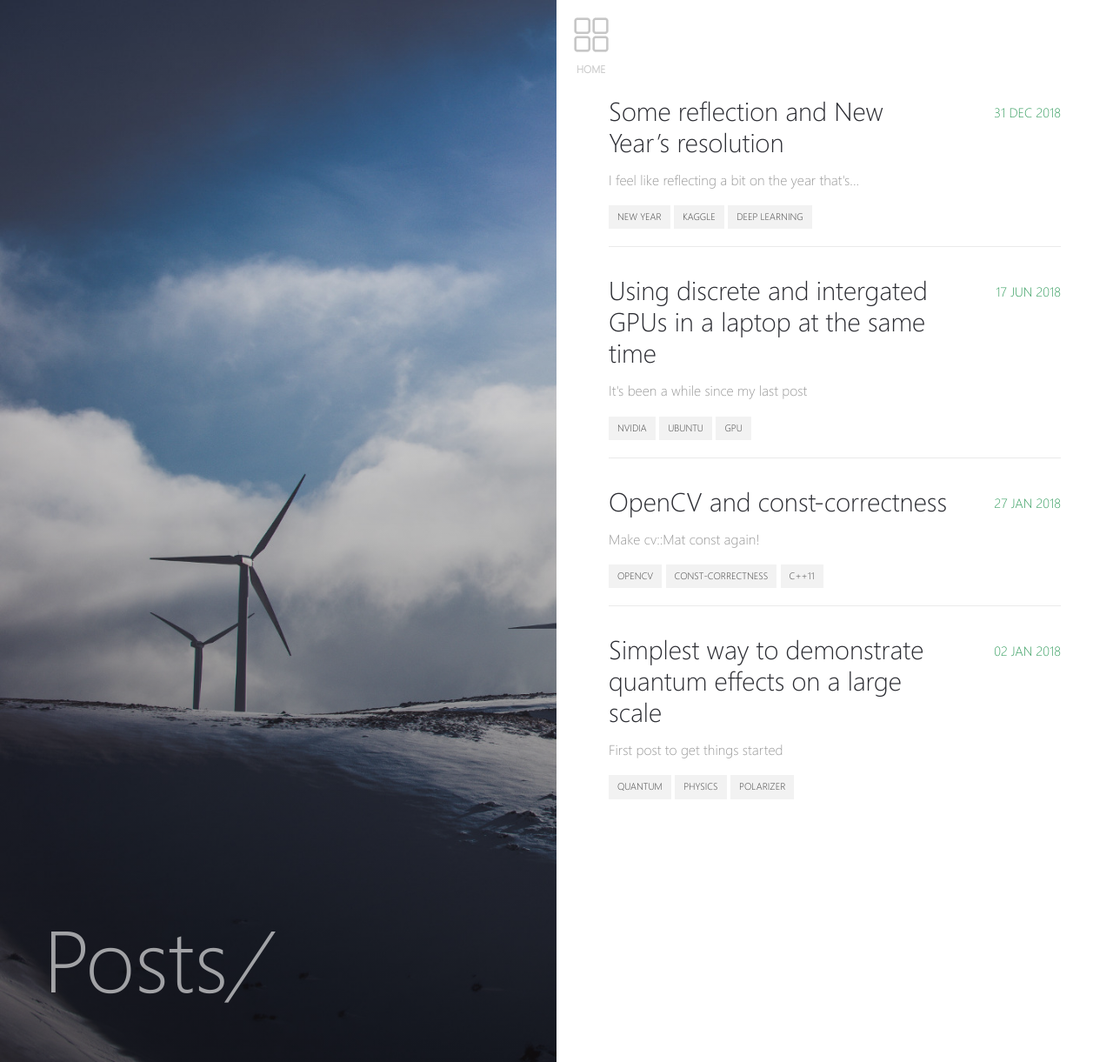
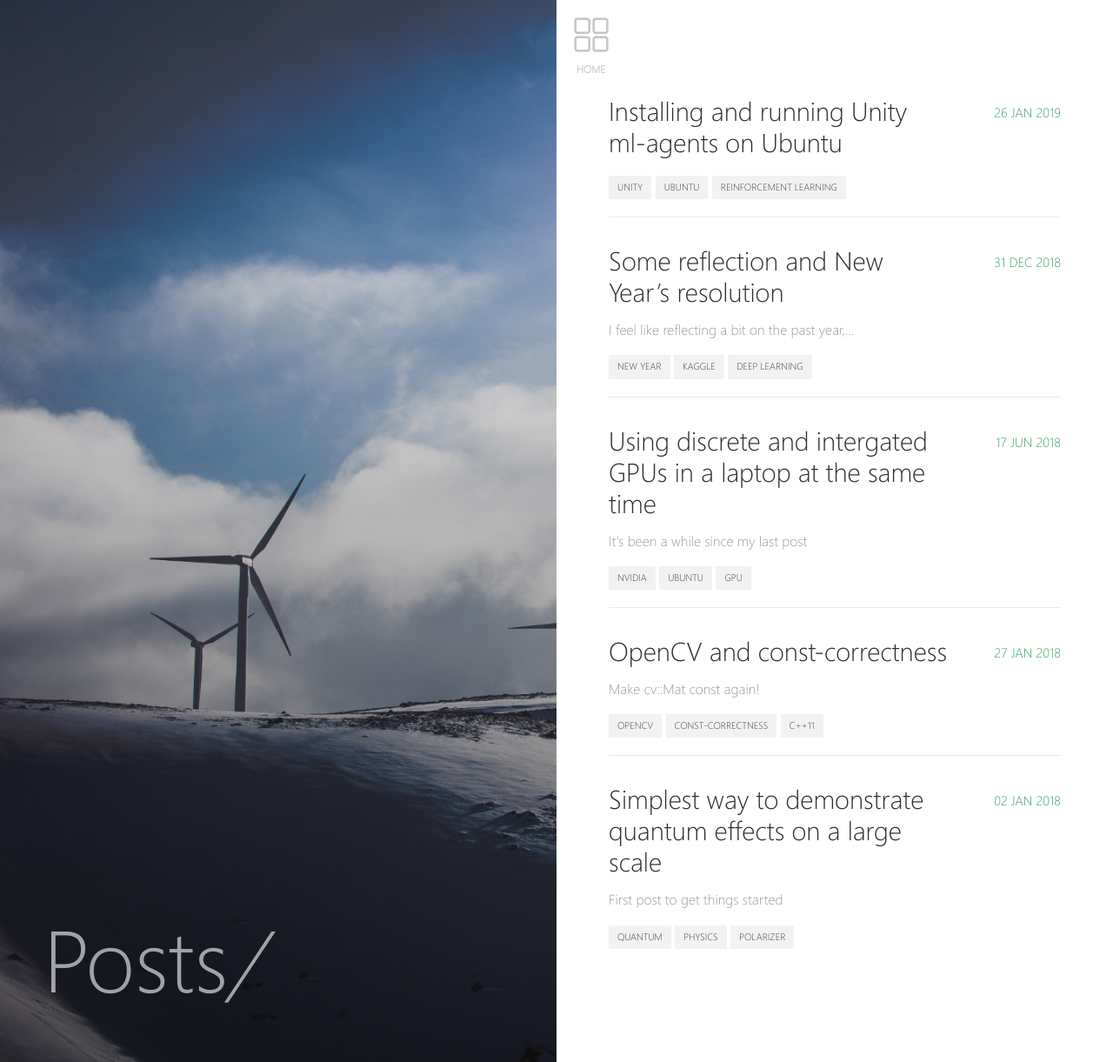
Before and after one commit to alexisrozhkov/alexisrozhkov.github.io, a Jekyll site: the page built from _pages/posts.md, in a window 1280 px wide. Shown: the whole page at 87% size. Built offline with Jekyll 4.4.1, drawn with Linux system fonts in a browser that asks for light colours; some of the changed lines change nothing that is shown.

Commit message:
unity rl post

````diff
--- a/_posts/2018-12-31-new-year.md
+++ b/_posts/2018-12-31-new-year.md
@@ -2,7 +2,7 @@
 layout: post
 image: images/jenny-caywood-1249624.jpg  # Photo by Jenny Caywood on Unsplash
 title: "Some reflection and New Year's resolution"
-excerpt: "I feel like reflecting a bit on the year that's about to end, and thinking about the one that'll start soon"
+excerpt: "I feel like reflecting a bit on the past year, and thinking about the one that'll start soon"
 tags:
   - new year
   - kaggle
--- /dev/null
+++ b/_posts/2019-01-26-unity_rl.md
@@ -0,0 +1,186 @@
+---
+layout: post
+image: images/ekaterina-sazonova-1310803.jpg  # Photo by Ekaterina Sazonova on Unsplash
+title: "Installing and running Unity ml-agents on Ubuntu"
+excerpt: ""
+tags:
+  - unity
+  - ubuntu
+  - reinforcement learning
+---
+
+As soon as I've found out about Unity [ml-agents toolkit](https://unity3d.com/machine-learning) I got quite excited about it, and have been looking forward to checking it out.
+
+It's not really about reinforcement learning algorithm implementations, but more about the opportunity to use Unity as a tool for rendering and physics simulation. One might argue that there are other alternatives, such as [MuJoCo](http://www.mujoco.org/), but Unity is free for personal use (vs 500$ for MuJoCo license), plus it looks like a better choice overall (flexible rendering, scripting capabilities, big community, etc).
+
+Recently I've finally gotten to play with it, and I'm going to describe it in (hopefully) few following posts here. This one will be dedicated to the installation of Unity and ml-agents on Ubuntu 18.04, performing training and inference via provided tools and controlling the agents using external code.
+
+### Installing Unity
+Let's try to follow steps in [Installation.md](https://github.com/Unity-Technologies/ml-agents/blob/master/docs/Installation.md), which suggests to download Unity from [https://store.unity.com/download](https://store.unity.com/download) page. At the time of writing, this page says `Unity is available for Windows or Mac OS X`, which is quite interesting - I was assuming that a chunk of ml-agents target audience would be using other OS :)
+
+Anyway, turns out that Linux version is still in beta (even though apparently it was released on 26 Aug 2015), and should be downloaded from the [Unity forum](https://forum.unity.com/threads/unity-on-linux-release-notes-and-known-issues.350256/).
+
+It wasn't obvious, and I found out about it from this [medium post](https://medium.com/@tijmenlv/setting-up-ml-agents-on-linux-82972c353ad7), so credit for discovery goes to Tijmen Verhulsdonck. In fact, after finding this post, I've switched to following instructions from it, instead of [Installation.md](https://github.com/Unity-Technologies/ml-agents/blob/master/docs/Installation.md) document. But turns out ml-agents is evolving quite fast, and some of the instructions from this guide are obsolete as well. So I will try to give as much detail as I can about the issues that I've had and solutions that I've ended up with, so it will hopefully save some time if you're trying to do the same thing. Anyway, let's get back to action.
+
+On the [Unity forum](https://forum.unity.com/threads/unity-on-linux-release-notes-and-known-issues.350256/), go to the last page and download the installer from the link in the last post (which is to the version [2018.3.0f2](https://beta.unity3d.com/download/6e9a27477296/UnitySetup-2018.3.0f2) at the time of writing). It seems that installation via Unity Hub is now the preferred way, but it doesn't seem to add any additional value, so I'll go with a direct link to the installer.
+
+
+After downloading, allow executing the installer and launch it:
+```
+alexey@laptop:~/Downloads$ chmod +x UnitySetup-2018.3.0f2
+alexey@laptop:~/Downloads$ ./UnitySetup-2018.3.0f2
+```
+
+During installation, accept the agreement, and choose the components you want to install (I selected only "Unity 2018.3.0f2") and where to install them. It will download approximately a gig, and take 3.23 GB of your storage space. After download and installation are finished you might launch Unity to make sure it's operational (but it's not required yet).
+
+### Installing ml-agents
+Both guides I've referenced suggest installing ml-agents from source (provided as part of [ml-agents GitHub repo](https://github.com/Unity-Technologies/ml-agents)), but since I'm not going to mess with the code, and want to have a particular version to make this guide reproducible, I was going to simply install it via pip (`pip install mlagents==0.6.0`).
+
+Turns out that later we'll need some of the assets, that are included in this repo (mostly UnitySDK dir), so it makes more sense to install from source then. I guess there's some benefit in this after all - version of ml-agents package will be synced with versions of gym-unity package (which we might or might not use later) and assets in UnitySDK folder.
+
+It's a good time to create a virtualenv for this project, I'm going to demonstrate that as well:
+```
+alexey@laptop:~$ mkvirtualenv unity-rl
+Using base prefix '/usr'
+New python executable in /home/alexey/.virtualenvs/unity-rl/bin/python3
+Also creating executable in /home/alexey/.virtualenvs/unity-rl/bin/python
+Installing setuptools, pip, wheel...
+done.
+virtualenvwrapper.user_scripts creating /home/alexey/.virtualenvs/unity-rl/bin/predeactivate
+virtualenvwrapper.user_scripts creating /home/alexey/.virtualenvs/unity-rl/bin/postdeactivate
+virtualenvwrapper.user_scripts creating /home/alexey/.virtualenvs/unity-rl/bin/preactivate
+virtualenvwrapper.user_scripts creating /home/alexey/.virtualenvs/unity-rl/bin/postactivate
+virtualenvwrapper.user_scripts creating /home/alexey/.virtualenvs/unity-rl/bin/get_env_details
+```
+
+Some sanity checking - let's make sure that default Python is the one we want to use (3.6 is the only one supported by ml-agents currently), and that none of the packages are installed yet:
+```
+(unity-rl) alexey@laptop:~$ python --version
+Python 3.6.7
+(unity-rl) alexey@laptop:~$ pip list
+Package    Version
+---------- -------
+pip        19.0.1
+setuptools 40.6.3
+wheel      0.32.3
+```
+
+Now let's clone the repo with python packages and assets that we need, and check out the version that we'll use (0.6.0):
+```
+(unity-rl) alexey@laptop:~/Software$ git clone https://github.com/Unity-Technologies/ml-agents.git
+...
+(unity-rl) alexey@laptop:~/Software$ cd ml-agents
+(unity-rl) alexey@laptop:~/Software/ml-agents$ git checkout 0.6.0
+Note: checking out '0.6.0'.
+
+You are in 'detached HEAD' state. You can look around, make experimental
+changes and commit them, and you can discard any commits you make in this
+state without impacting any branches by performing another checkout.
+
+If you want to create a new branch to retain commits you create, you may
+do so (now or later) by using -b with the checkout command again. Example:
+
+  git checkout -b <new-branch-name>
+
+HEAD is now at cb0bfa0 Merge pull request #1494 from Unity-Technologies/release-v0.6
+```
+
+Time to install the ml-agents python package:
+```
+(unity-rl) alexey@laptop:~/Software/ml-agents$ cd ml-agents/
+(unity-rl) alexey@laptop:~/Software/ml-agents/ml-agents$ pip install -e .
+...
+```
+
+This will download and install a bunch of dependencies as well, hopefully successfully. Let's see if we got lucky:
+
+```
+(unity-rl) alexey@laptop:~$ mlagents-learn --help
+
+
+                        ▄▄▄▓▓▓▓
+                   ╓▓▓▓▓▓▓█▓▓▓▓▓
+              ,▄▄▄m▀▀▀'  ,▓▓▓▀▓▓▄                           ▓▓▓  ▓▓▌
+            ▄▓▓▓▀'      ▄▓▓▀  ▓▓▓      ▄▄     ▄▄ ,▄▄ ▄▄▄▄   ,▄▄ ▄▓▓▌▄ ▄▄▄    ,▄▄
+          ▄▓▓▓▀        ▄▓▓▀   ▐▓▓▌     ▓▓▌   ▐▓▓ ▐▓▓▓▀▀▀▓▓▌ ▓▓▓ ▀▓▓▌▀ ^▓▓▌  ╒▓▓▌
+        ▄▓▓▓▓▓▄▄▄▄▄▄▄▄▓▓▓      ▓▀      ▓▓▌   ▐▓▓ ▐▓▓    ▓▓▓ ▓▓▓  ▓▓▌   ▐▓▓▄ ▓▓▌
+        ▀▓▓▓▓▀▀▀▀▀▀▀▀▀▀▓▓▄     ▓▓      ▓▓▌   ▐▓▓ ▐▓▓    ▓▓▓ ▓▓▓  ▓▓▌    ▐▓▓▐▓▓
+          ^█▓▓▓        ▀▓▓▄   ▐▓▓▌     ▓▓▓▓▄▓▓▓▓ ▐▓▓    ▓▓▓ ▓▓▓  ▓▓▓▄    ▓▓▓▓`
+            '▀▓▓▓▄      ^▓▓▓  ▓▓▓       └▀▀▀▀ ▀▀ ^▀▀    `▀▀ `▀▀   '▀▀    ▐▓▓▌
+               ▀▀▀▀▓▄▄▄   ▓▓▓▓▓▓,                                      ▓▓▓▓▀
+                   `▀█▓▓▓▓▓▓▓▓▓▌
+                        ¬`▀▀▀█▓
+
+
+    Usage:
+      mlagents-learn <trainer-config-path> [options]
+      mlagents-learn --help
+
+    Options:
+      --env=<file>               Name of the Unity executable [default: None].
+      --curriculum=<directory>   Curriculum json directory for environment [default: None].
+      --keep-checkpoints=<n>     How many model checkpoints to keep [default: 5].
+      --lesson=<n>               Start learning from this lesson [default: 0].
+      --load                     Whether to load the model or randomly initialize [default: False].
+      --run-id=<path>            The directory name for model and summary statistics [default: ppo].
+      --num-runs=<n>             Number of concurrent training sessions [default: 1].
+      --save-freq=<n>            Frequency at which to save model [default: 50000].
+      --seed=<n>                 Random seed used for training [default: -1].
+      --slow                     Whether to run the game at training speed [default: False].
+      --train                    Whether to train model, or only run inference [default: False].
+      --worker-id=<n>            Number to add to communication port (5005) [default: 0].
+      --docker-target-name=<dt>  Docker volume to store training-specific files [default: None].
+      --no-graphics              Whether to run the environment in no-graphics mode [default: False].
+
+```
+Nice!
+
+
+### Running 3D Ball environment
+Ok, time to finally run Unity and try training/running an agent. For this purpose, we'll refer to [Basic-Guide.md](https://github.com/Unity-Technologies/ml-agents/blob/master/docs/Basic-Guide.md) from official docs. Here are my notes regarding following the steps in this guide:
+
+**Setting up the ML-Agents Toolkit within Unity**
+* step 3 - when trying to open UnitySDK directory, I get a dialog window saying "Opening Project in Non-Matching Editor Installation". I just click "Continue", and it seems that there are no significant consequences
+* steps 4 and 5 seem obsolete - `.NET 4.x Equivalent` is already selected
+
+
+**Setting up TensorFlowSharp**
+For purposes of future posts, downloading and installing TensorFlowSharp plugin is not really necessary (it is used to run trained agent without external control), but I still will do it, since it helps to check if everything is working properly.
+
+* step 2 - `Import it into Unity by double-clicking the downloaded file` didn't work for me. Instead, I had to drag and drop downloaded `TFSharpPlugin.unitypackage` file from file manager into the assets folder in "Project" tab of opened Unity.
+After that "Import Unity Package" dialog appears, you can configure what do you want to import (I've unticked "Android" and "iOS" under "Plugins" to save some storage, since I'm not going to deploy to mobile, but it shouldn't make a difference if you leave them)
+* after opening the scene file I see following error message in the console (bottom of the screen by default) - it can be fixed by doing exactly what the error message says
+```
+Assets/ML-Agents/Scripts/InferenceBrain/TFSharpInferenceEngine.cs(109,43): error CS0227: Unsafe code may only appear if compiling with /unsafe. Enable "Allow 'unsafe' code" in Player Settings to fix this error.
+```
+* Steps in `Running a Pre-trained Model` section looked quite confusing to me, but they do work properly. The only notice - rendering viewport in Unity looks odd after pressing the "Play" button, this can be fixed by resizing Unity window or "Game" tab.
+
+Congrats! You've been able to run a pre-trained TensorFlow model in Unity. Make sure that you can follow section `Training the environment` as well - you should be able to enable external control of your agents to do anything useful. It worked out of the box for me so I won't give any additional notes here.
+
+
+### Controlling the agent(s) externally
+
+Speaking of external control - let's try a bare-bones version of it. [Basic-Guide.md](https://github.com/Unity-Technologies/ml-agents/blob/master/docs/Basic-Guide.md) has a `Using the Basics Jupyter Notebook` section, which *almost* works for me (more on that later).
+
+Since we've installed all the packages into a virtualenv, we need to create a "kernel" to make their imports in the notebook work. You need to do this while your virtualenv is activated:
+```
+(unity-rl) alexey@laptop:~/Software/ml-agents$ python -m ipykernel install --user --name unity-rl --display-name "unity-rl"
+Installed kernelspec unity-rl in /home/alexey/.local/share/jupyter/kernels/unity-rl
+```
+
+Now we can start jupyter:
+```
+(unity-rl) alexey@laptop:~/Software/ml-agents$ cd notebooks/
+(unity-rl) alexey@laptop:~/Software/ml-agents/notebooks$ jupyter notebook
+...
+```
+
+After you open `getting-started.ipynb` select `unity-rl` in Kernel -> Change kernel - you can think of is as a jupyter equivalent of `workon unity-rl`. Now you can execute the cells.
+
+Don't forget to change `env_name` from `"../envs/3DBall"` to `None` in first code cell - that'll run the environment, which is currently open in Unity, instead of a compiled binary, so you have to make sure Unity is running and 3DBall scene is open there. After you run the cell which creates a `UnityEnvironment` you will be prompted to press "Run" in Unity - this sets up the connection between the controller script and environment. As you run other cells, you will get information about environment, run it for few episodes and close the connection.
+
+This is the way I'm going to control the agents, during both training and inferencing. But having to click "Run" manually is not acceptable (harder to automate, requires Unity Editor running, can't run in headless mode, etc), so we have to "build" the environments. Unfortunately, this is where I get stuck - the building process completes just fine, but when trying to run produced executables I get SIGABRT in native code, which seems to be related to TensorFlow.
+
+After spending some time trying to find a workaround, I've realized that if I plan to always control the agents externally - I don't really need TensorFlow, and can try to build the environment without it. And luckily it works! To do that simply remove `ENABLE_TENSORFLOW` from Project Settings -> Player -> Scripting Define Symbols, rebuild the environment and - voilà! You can now replace `env_name` back to `"../envs/3DBall"` in the notebook and run it without having to click the button and keep Unity running in background.
+
+I guess that's enough for this post, and we'll try to do something interesting with this setup in one of the following ones.
````
Also changed, not shown: images/ekaterina-sazonova-1310803.jpg (added).
